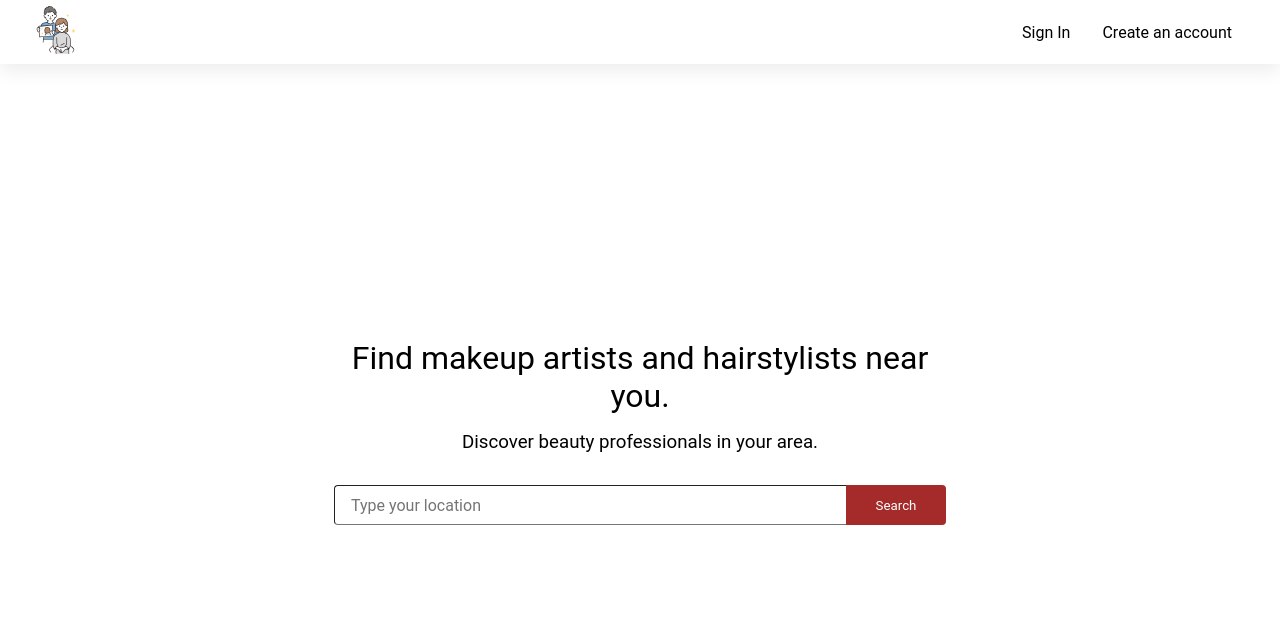
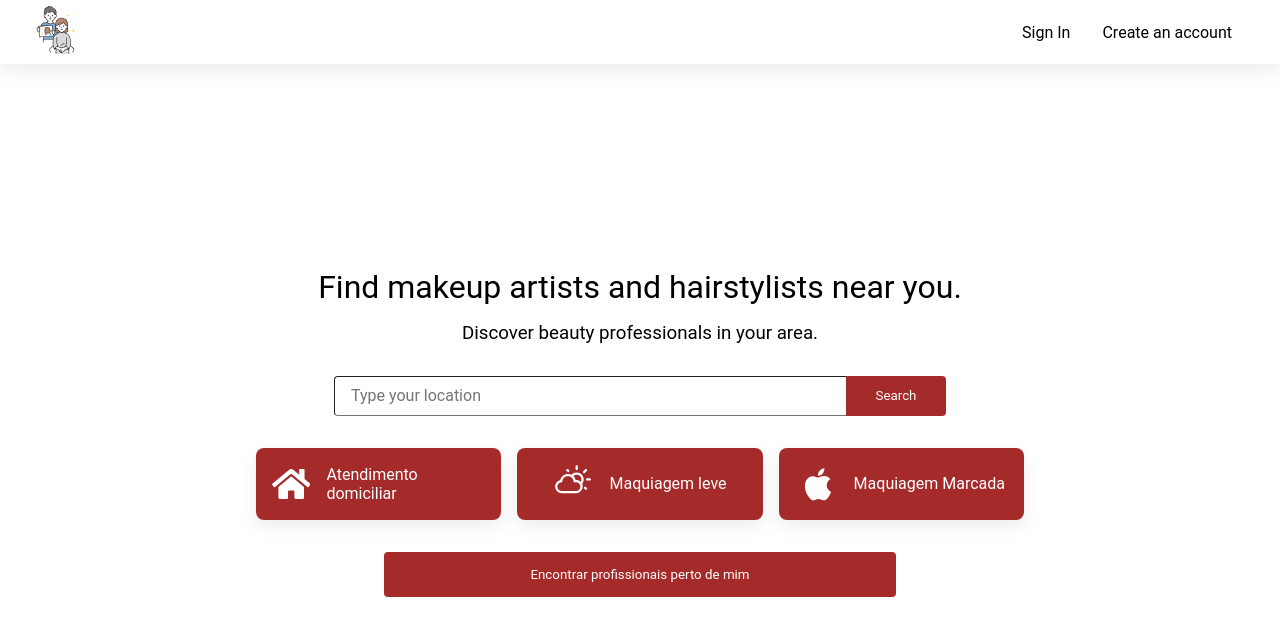
Before and after one commit to davidlerner26/find-your-beauty, a React (Vite) app: page / in a window 1280 px wide. Shown: the top 636 px of the page. Built offline with nearby package versions, Linux system fonts and the light colour scheme.

Commit message:
Style card component

```diff
--- a/package.json
+++ b/package.json
@@ -13,6 +13,7 @@
     "firebase": "^12.8.0",
     "react": "^19.2.0",
     "react-dom": "^19.2.0",
+    "react-icons": "^5.5.0",
     "react-router": "^7.13.0"
   },
   "devDependencies": {
--- a/src/components/Card/Card.component.jsx
+++ b/src/components/Card/Card.component.jsx
@@ -1,10 +1,26 @@
 import './card.styles.scss';
+import { FaHome } from 'react-icons/fa';
+import { WiDayCloudy } from 'react-icons/wi';
+import { DiApple } from 'react-icons/di';
 
-export const Card = ({ name, image }) => {
+export const Card = ({ name, icon }) => {
+  const renderIcon = () => {
+    switch (icon) {
+      case 'home':
+        return <FaHome />;
+      case 'cloud':
+        return <WiDayCloudy />;
+      case 'apple':
+        return <DiApple />;
+      default:
+        throw new Error('Icon does not exist.');
+    }
+  };
+
   return (
     <div className="card">
-      <img src={image} />
-      <h3>{name}</h3>
+      {renderIcon()}
+      <p>{name}</p>
     </div>
   );
 };
--- a/src/components/Card/Card.styles.scss
+++ b/src/components/Card/Card.styles.scss
@@ -1,7 +1,17 @@
 .card {
-  text-align: center;
-  width: 25%;
-  img {
-    height: 200px;
+  display: flex;
+  align-items: center;
+  justify-content: center;
+  gap: 1rem;
+  border-radius: 8px;
+  padding: 1rem;
+  text-align: left;
+  box-shadow: 0 6px 18px rgba(0, 0, 0, 0.08);
+  color: white;
+  background-color: rgba(165, 42, 42);
+
+  svg {
+    width: 40px;
+    height: 40px;
   }
 }
--- a/src/components/search-box/search-box.component.jsx
+++ b/src/components/search-box/search-box.component.jsx
@@ -1,6 +1,7 @@
 import './search-box.styles.scss';
 
-export const SearchBox = ({ onInputChange }) => {
+export const SearchBox = () => {
+  const onInputChange = () => {};
   const onButtonSearchClick = () => {};
 
   return (
--- a/src/components/search-box/search-box.styles.scss
+++ b/src/components/search-box/search-box.styles.scss
@@ -13,8 +13,8 @@
     border-width: 1px;
   }
   button {
+    position: relative;
     min-width: 100px;
-    height: 40px;
     border-radius: 0 4px 4px 0;
   }
 }
--- a/src/index.scss
+++ b/src/index.scss
@@ -20,4 +20,7 @@ button {
   border: none;
   background-color: brown;
   color: white;
+  height: 40px;
+  border-radius: 4px;
+  cursor: pointer;
 }
--- a/src/routes/Home/Home.component.jsx
+++ b/src/routes/Home/Home.component.jsx
@@ -1,42 +1,24 @@
-import { useState } from 'react';
 import './home.styles.scss';
 import { SearchBox } from '../../components/search-box/search-box.component';
+import { Card } from '../../components/card/card.component';
 
 export const Home = () => {
-  const data = [
+  const cards = [
     {
-      name: 'La Belle',
-      location: 'Ipanema | Rio de Janeiro',
-      image:
-        'https://lh3.googleusercontent.com/gps-cs-s/AHVAweojHR-n67cjtLqUQddGhf7x0CAsH_nVWPvQhMXyAmq0sHhfFrSnRBL_eVzdyQta97AMusSh938KH4cx_H50E5tXrf54WsOdUx5O8PsMXiOfJ_jAhmM6MDk0gJtuhbh8eK-faPPr=w408-h544-k-no',
+      name: 'Atendimento domiciliar',
+      icon: 'home',
     },
     {
-      name: 'Giovanni Parrucchiere',
-      location: 'Botafogo | Rio de Janeiro',
-      image:
-        'https://lh3.googleusercontent.com/p/AF1QipMjZpQ4_Xda6yHaxYXcHDyBPuSBper3ZnyNmOye=w426-h240-k-no',
+      name: 'Maquiagem leve',
+      icon: 'cloud',
     },
     {
-      name: 'Regis Melo Hair Stylis Barra',
-      location: 'Barra da Tijuca | Rio de Janeiro',
-      image:
-        'https://lh3.googleusercontent.com/p/AF1QipPYQq4qgOnW7icCofPpr6BwdWqpT56pRAyYo2Uz=w408-h544-k-no',
+      name: 'Maquiagem Marcada',
+      icon: 'apple',
     },
   ];
 
-  const [filteredData, setFilteredData] = useState(data);
-
-  const onInputChange = (e) => {
-    const text = e?.target?.value;
-    if (text?.length >= 3) {
-      const newData = filteredData.filter((data) =>
-        data?.location?.toLowerCase().includes(text?.toLowerCase()),
-      );
-      setFilteredData(newData);
-    } else {
-      setFilteredData(data);
-    }
-  };
+  const findProfessionalsNearMe = () => {};
 
   return (
     <>
@@ -44,7 +26,15 @@ export const Home = () => {
         <div className="home-content">
           <h1>Find makeup artists and hairstylists near you.</h1>
           <h3>Discover beauty professionals in your area.</h3>
-          <SearchBox onInputChange={onInputChange} />
+          <SearchBox />
+          <div className="home-content-cards">
+            {cards.map(({ name, icon }, idx) => {
+              return <Card key={idx} name={name} icon={icon} />;
+            })}
+          </div>
+          <button className="home-button" onClick={findProfessionalsNearMe}>
+            Encontrar profissionais perto de mim
+          </button>
         </div>
       </div>
     </>
--- a/src/routes/Home/Home.styles.scss
+++ b/src/routes/Home/Home.styles.scss
@@ -6,9 +6,20 @@
   align-items: center;
   justify-content: center;
   &-content {
-    max-width: 50vw;
+    max-width: 60vw;
     h3 {
       padding-top: 1rem;
     }
+    &-cards {
+      display: grid;
+      grid-template-columns: 1fr 1fr 1fr;
+      gap: 1rem;
+      margin-top: 2rem;
+    }
+    .home-button {
+      width: 40vw;
+      margin-top: 2rem;
+      height: 45px;
+    }
   }
 }
```
Also changed, not shown: 1 other file (tests, documents, lock files or other folders).
